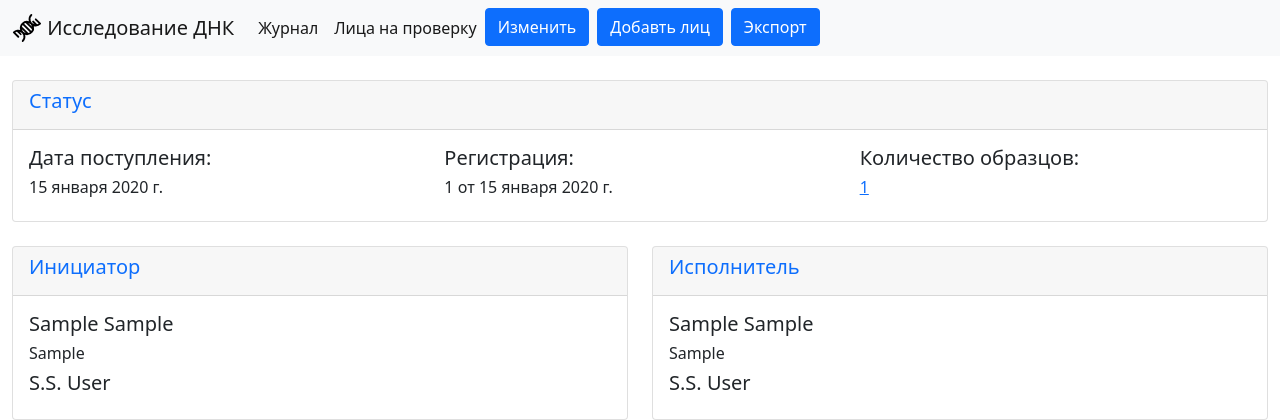
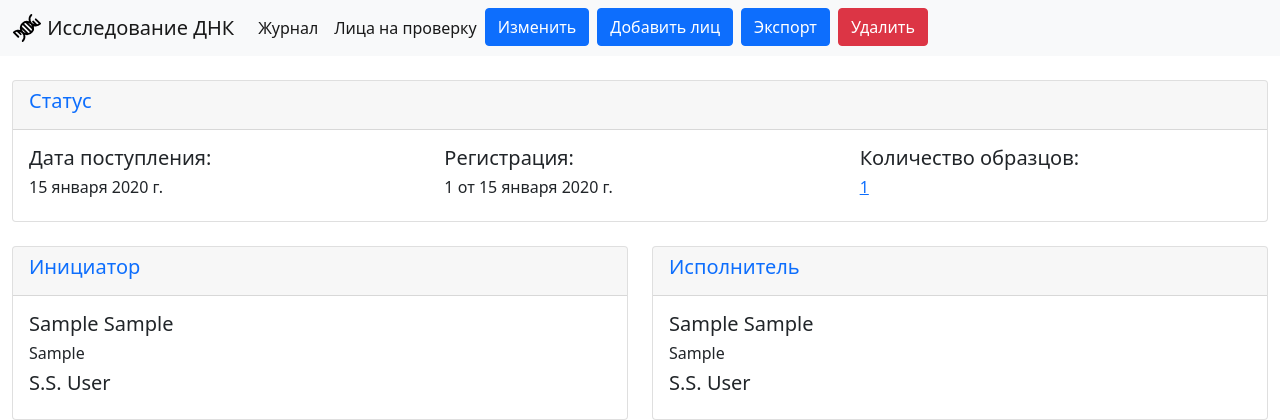
Before and after one commit to drPonihvost/DNA_Research, a Django app: page /research/1 in a window 1280 px wide. Shown: the top 420 px of the page. Run offline with Django 4.2, Linux system fonts and the light colour scheme; tables that the repository leaves empty hold one stand-in row (values such as "Sample post"); parts of the project's set-up code (start-up, migrations or seed data) failed here and were passed over; some libraries are stand-ins or nearby versions.

Commit message:
Initial commit

```diff
--- a/dnaresearch/dnaresearch/research/templates/research/research_detail.html
+++ b/dnaresearch/dnaresearch/research/templates/research/research_detail.html
@@ -3,8 +3,12 @@
 {% block title %}Направление{% endblock %}
 {% block command %}
 <a class="btn btn-primary" href="{% url 'research_update_form' research_id=object.id %}" role="button">Изменить</a>
-<a class="btn btn-primary mx-2" href="{% url 'all_persons' %}" role="button">Добавть лиц</a>
+<a class="btn btn-primary mx-2" href="{% url 'all_persons' %}" role="button">Добавить лиц</a>
 <a class="btn btn-primary" href="{% url 'all_persons' %}" role="button">Экспорт</a>
+<form action="{% url 'research_delete' object.id %}" method="POST">
+    {% csrf_token %}
+    <button class="btn btn-danger mx-2">Удалить</button>
+ </form>
 {% endblock %}
 {% block content %}
 <div class="container-xxl mt-4">
--- a/dnaresearch/dnaresearch/research/views.py
+++ b/dnaresearch/dnaresearch/research/views.py
@@ -48,8 +48,9 @@
     form_class = forms.RegisterForm
 
 
-class ResearchDeleteForm(DeleteView):
-    pass
+class ResearchDeleteForm(ResearchFormMixin, DeleteView):
+    def get_success_url(self):
+        return reverse_lazy('register')
 
 
 # Person
@@ -68,8 +69,7 @@
 
 class PersonRedirectMixin(PersonSingleMixin):
     def get_success_url(self):
-        research_id = self.kwargs['research_id']
-        return reverse_lazy('persons', kwargs={'research_id': research_id})
+        return reverse_lazy('persons', kwargs={'research_id': self.kwargs['research_id']})
 
 
 class PersonFormMixin(PersonRedirectMixin):
```
